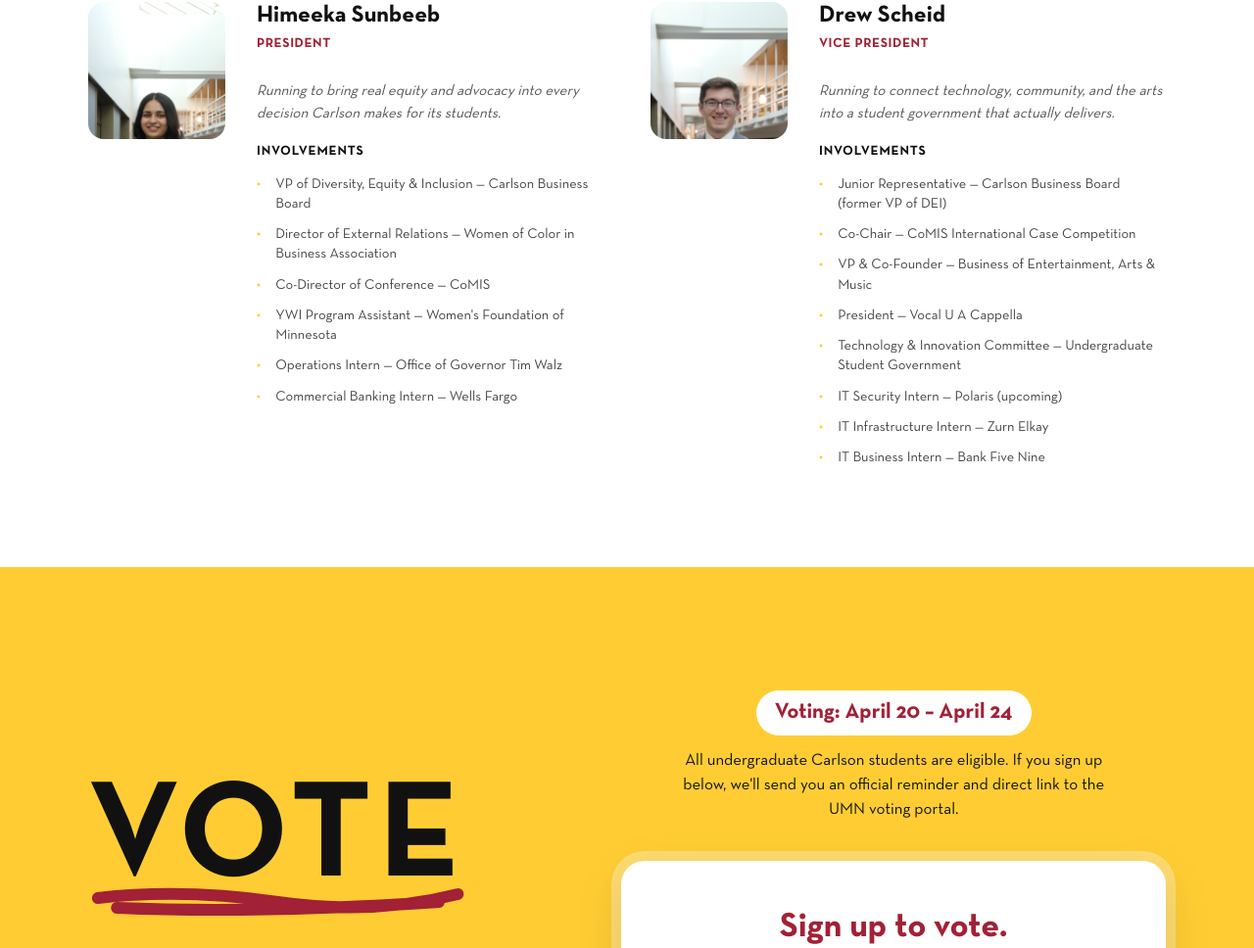
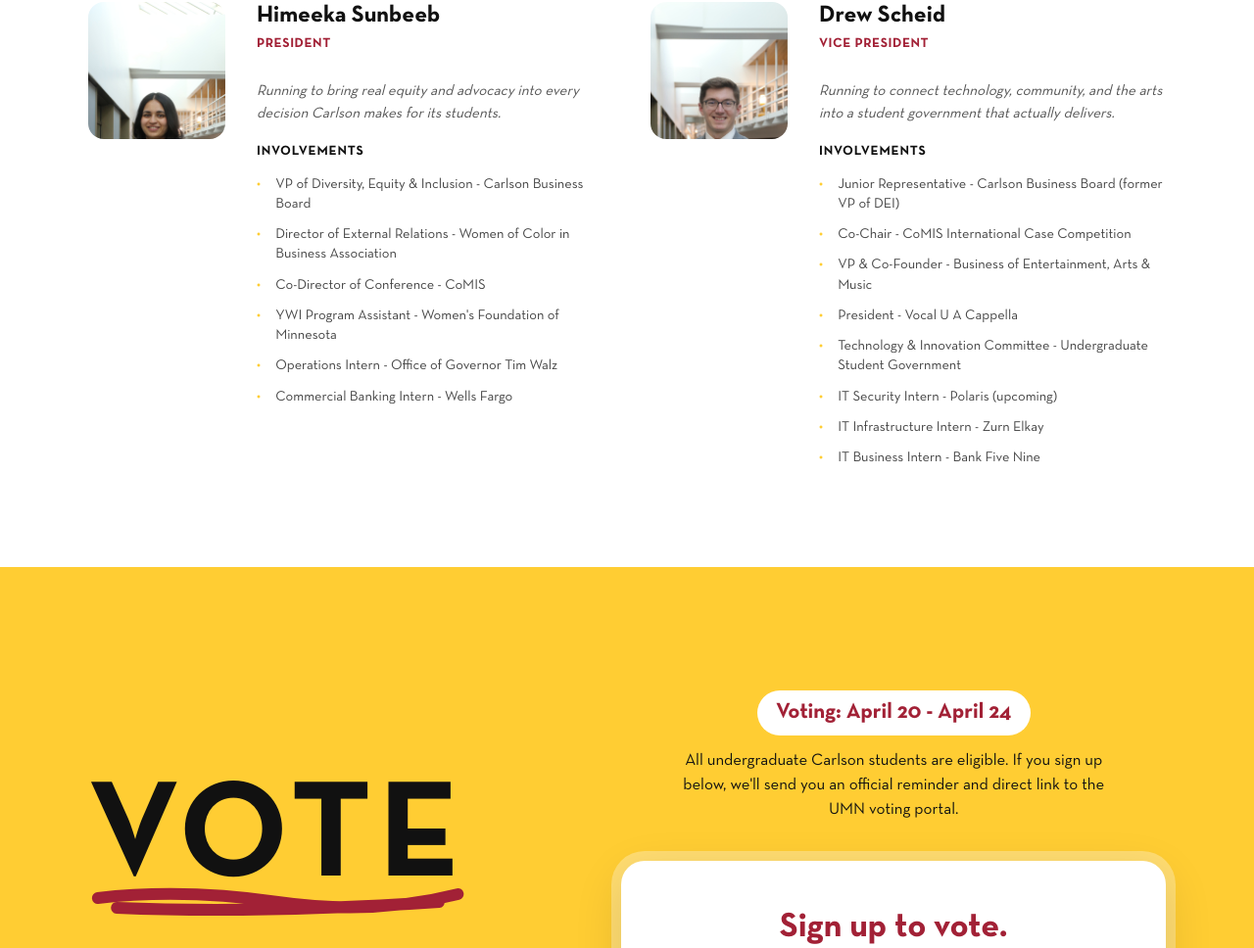
Before and after one commit to drews5/sunbeebscheid, a website: page index.html in a window 1280 px wide. Shown: the part 1822-2790 px from the top of the page at 98% size. Drawn offline with nearby package versions, Linux system fonts and the light colour scheme; grey boxes are pictures that could not be loaded.

Commit message:
Replace em/en dashes across list text elements with standard hyphens; reconstruct list elements

```diff
--- a/index.html
+++ b/index.html
@@ -105,12 +105,12 @@
                                 <p class="profile-intro">Running to bring real equity and advocacy into every decision Carlson makes for its students.</p>
                                 <h4 class="involvements-heading">Involvements</h4>
                                 <ul class="profile-involvements">
-                                    <li>VP of Diversity, Equity &amp; Inclusion — Carlson Business Board</li>
-                                    <li>Director of External Relations — Women of Color in Business Association</li>
-                                    <li>Co-Director of Conference — CoMIS</li>
-                                    <li>YWI Program Assistant — Women's Foundation of Minnesota</li>
-                                    <li>Operations Intern — Office of Governor Tim Walz</li>
-                                    <li>Commercial Banking Intern — Wells Fargo</li>
+                                    <li>VP of Diversity, Equity &amp; Inclusion - Carlson Business Board</li>
+                                    <li>Director of External Relations - Women of Color in Business Association</li>
+                                    <li>Co-Director of Conference - CoMIS</li>
+                                    <li>YWI Program Assistant - Women's Foundation of Minnesota</li>
+                                    <li>Operations Intern - Office of Governor Tim Walz</li>
+                                    <li>Commercial Banking Intern - Wells Fargo</li>
                                 </ul>
                             </div>
                         </div>
@@ -126,14 +126,14 @@
                                 <p class="profile-intro">Running to connect technology, community, and the arts into a student government that actually delivers.</p>
                                 <h4 class="involvements-heading">Involvements</h4>
                                 <ul class="profile-involvements">
-                                    <li>Junior Representative — Carlson Business Board (former VP of DEI)</li>
-                                    <li>Co-Chair — CoMIS International Case Competition</li>
-                                    <li>VP &amp; Co-Founder — Business of Entertainment, Arts &amp; Music</li>
-                                    <li>President — Vocal U A Cappella</li>
-                                    <li>Technology &amp; Innovation Committee — Undergraduate Student Government</li>
-                                    <li>IT Security Intern — Polaris (upcoming)</li>
-                                    <li>IT Infrastructure Intern — Zurn Elkay</li>
-                                    <li>IT Business Intern — Bank Five Nine</li>
+                                    <li>Junior Representative - Carlson Business Board (former VP of DEI)</li>
+                                    <li>Co-Chair - CoMIS International Case Competition</li>
+                                    <li>VP &amp; Co-Founder - Business of Entertainment, Arts &amp; Music</li>
+                                    <li>President - Vocal U A Cappella</li>
+                                    <li>Technology &amp; Innovation Committee - Undergraduate Student Government</li>
+                                    <li>IT Security Intern - Polaris (upcoming)</li>
+                                    <li>IT Infrastructure Intern - Zurn Elkay</li>
+                                    <li>IT Business Intern - Bank Five Nine</li>
                                 </ul>
                             </div>
                         </div>
@@ -156,7 +156,7 @@
 
                     <div class="vote-column-right">
                         <div class="vote-info reveal">
-                            <h4>Voting: April 20 &ndash; April 24</h4>
+                            <h4>Voting: April 20 - April 24</h4>
                             <p>All undergraduate Carlson students are eligible. If you sign up below, we'll send you an official reminder and direct link to the UMN voting portal.</p>
                         </div>
 
```
